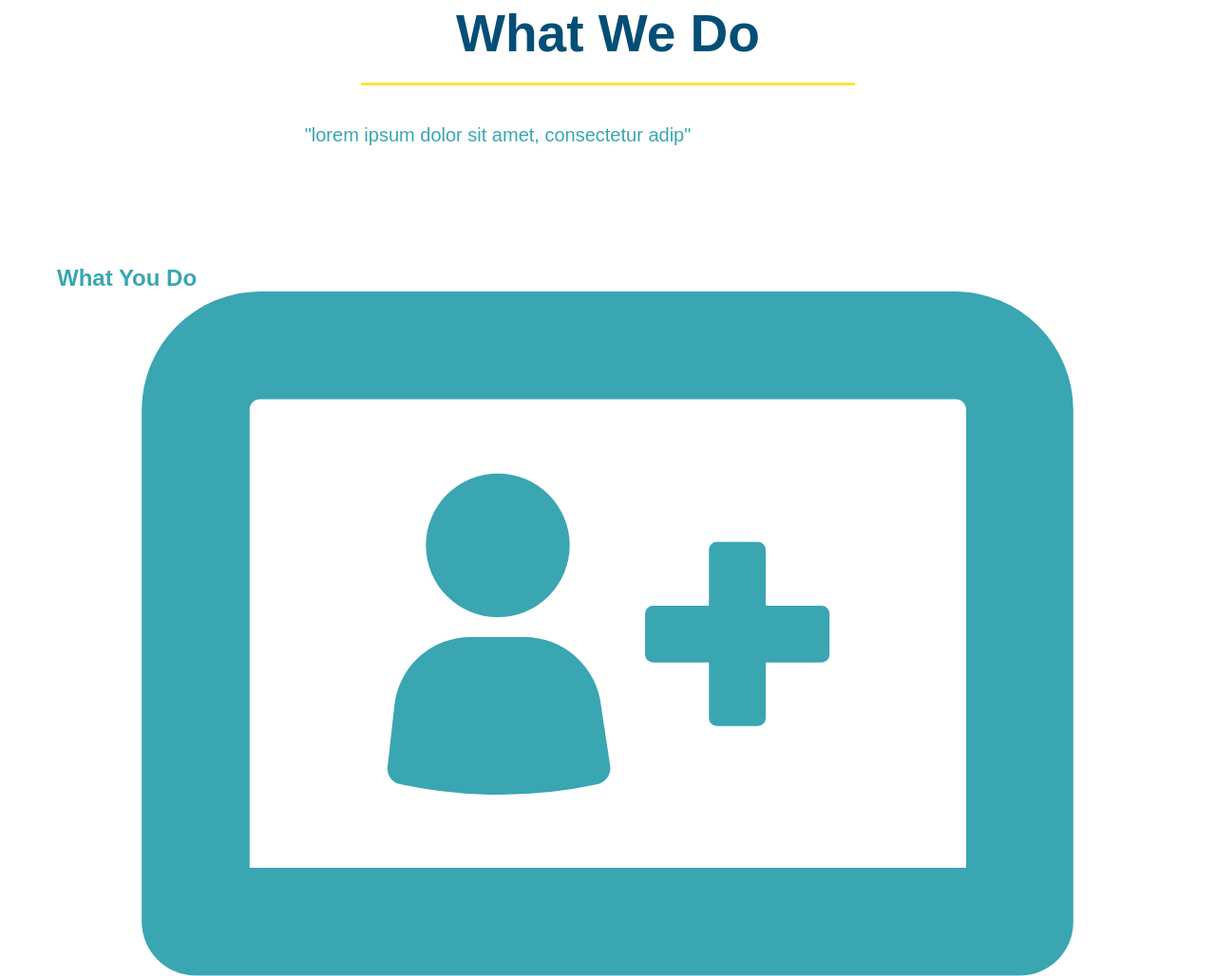
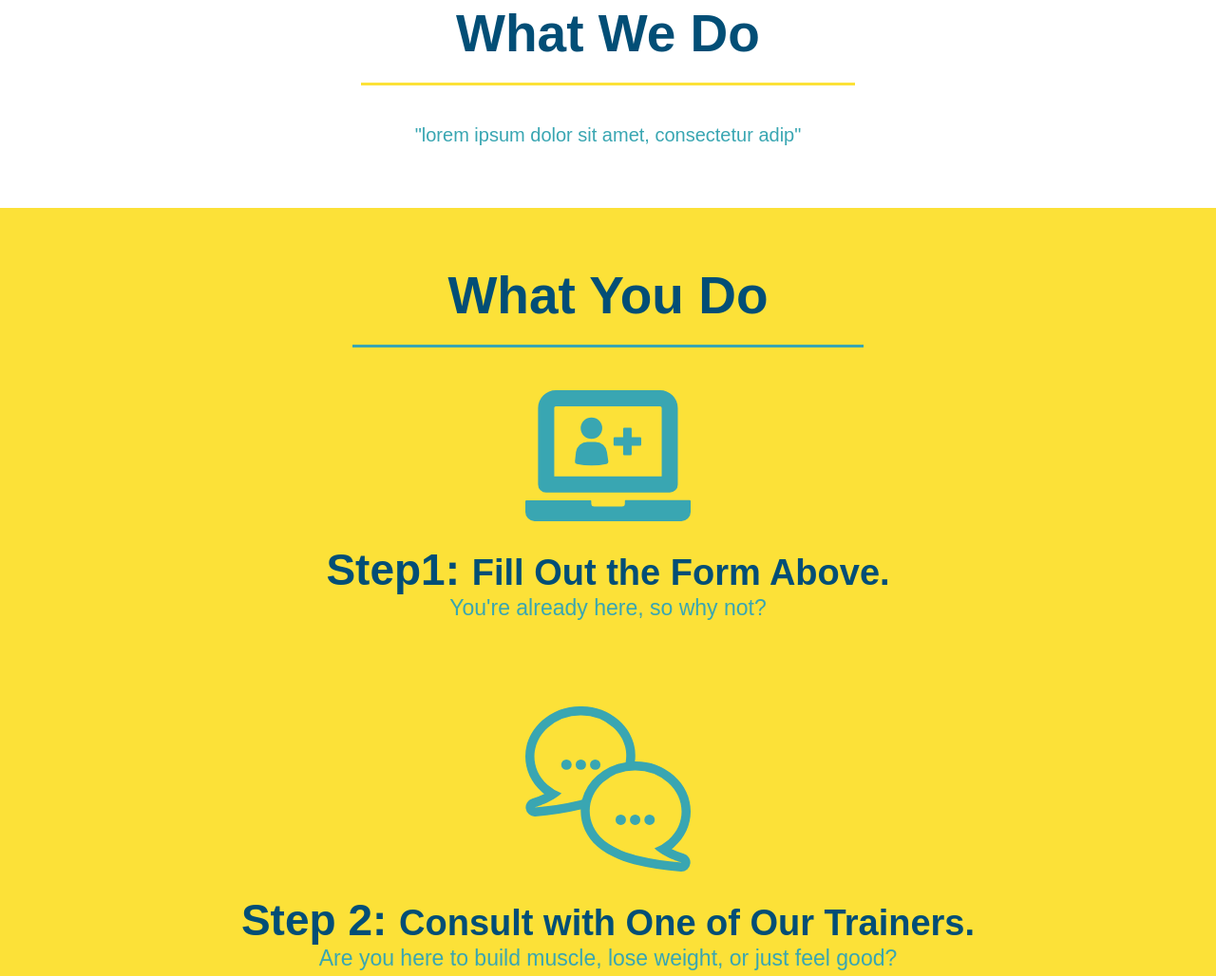
Before and after one commit to emalie/run-buddy, a plain HTML site: page index.html in a window 1280 px wide. Shown: the part 739-1767 px from the top of the page at 95% size. Drawn offline with Linux system fonts and the light colour scheme.

Commit message:
styled what you do section

```diff
--- a/assets/css/style.css
+++ b/assets/css/style.css
@@ -104,22 +104,58 @@ section {
     text-align: center;
 }
 
-.intro h2 {
-    font-size:55px;
-    color: #024e76;
-    margin-bottom: 35px;
-    padding: 0 100px 20px 100px;
-    border-bottom: 3px solid;
-    border-color: #fce138;
-    display: inline-block;
-}
-
 .intro p {
     line-height: 1.7;
     color: #39a6b2;
     width: 80%;
     font-size: 20px;
-    margin:
+    margin: 0 auto;
+}
+
+.steps {
+    text-align: center;
+    background: #fce138;
+}
+
+.steps div {
+    margin-bottom: 80px;
+}
+
+.steps img {
+    width: 15%;
+    margin: 10px 0;
+}
+
+.steps h3 {
+    color:#024e76;
+    font-size: 46px;
+    margin-top: 10px;
+}
+
+.steps span {
+    font-size: 38px;
+}
+
+.steps p {
+    color: #39a6b2;
+    font-size: 23px;
+}
+
+.section-title {
+    font-size: 55px;
+    color: #024e76;
+    margin-bottom: 35px;
+    padding: 0 100px 20px 100px;
+    display: inline-block;
+    border-bottom:3px solid;
+}
+
+.primary-border {
+    border-color: #fce138;
+}
+
+.secondary-border {
+    border-color: #39a6b2;
 }
 
 
--- a/index.html
+++ b/index.html
@@ -74,7 +74,7 @@
 
         <!-- "what we do" section -->
         <section id="what-we-do" class="intro">
-            <h2>What We Do</h2>
+            <h2 class="section-title primary-border">What We Do</h2>
             <p>
             "lorem ipsum dolor sit amet, consectetur adip"
             </p>
@@ -82,33 +82,33 @@
 
 
         <!-- "what you do" section -->
-        <section id="what-you-do">
-            <h2>What You Do</h2>
+        <section id="what-you-do" class="steps">
+            <h2 class="section-title secondary-border">What You Do</h2>
             <div>
                 <!--insert image-->
                 <img src="./assets/images/step-1.svg" alt="" />
-                <h3>Step1: Fill Out the Form Above.</h3>
+                <h3>Step1: <span>Fill Out the Form Above.</span></h3>
                 <p>You're already here, so why not?</p>
             </div>
 
             <div>
                 <!-- insert image-->
                 <img src="./assets/images/step-2.svg" alt="" />
-                <h3>Step 2: Consult with One of Our Trainers.</h3>
+                <h3>Step 2: <span>Consult with One of Our Trainers.</span></h3>
                 <p>Are you here to build muscle, lose weight, or just feel good?</p>
             </div>
 
             <div>
                 <!--insert image-->
                 <img src="./assets/images/step-3.svg" alt="" />
-                <h3>Step 3: Get Running</h3>
+                <h3>Step 3: <span>Get Running</span></h3>
                 <p>Hit the ground running (literally) once your trainer lays out your plan.</p>
             </div>
 
             <div>
                 <!--insert image-->
                 <img src="./assets/images/step-4.svg" alt="" />
-                <h3>Step4: See Results</h3>
+                <h3>Step4: <span>See Results</span></h3>
                 <p>Bi-weekly checkins with your trainer will keep you focused</p>
             </div>
         </section>
```
